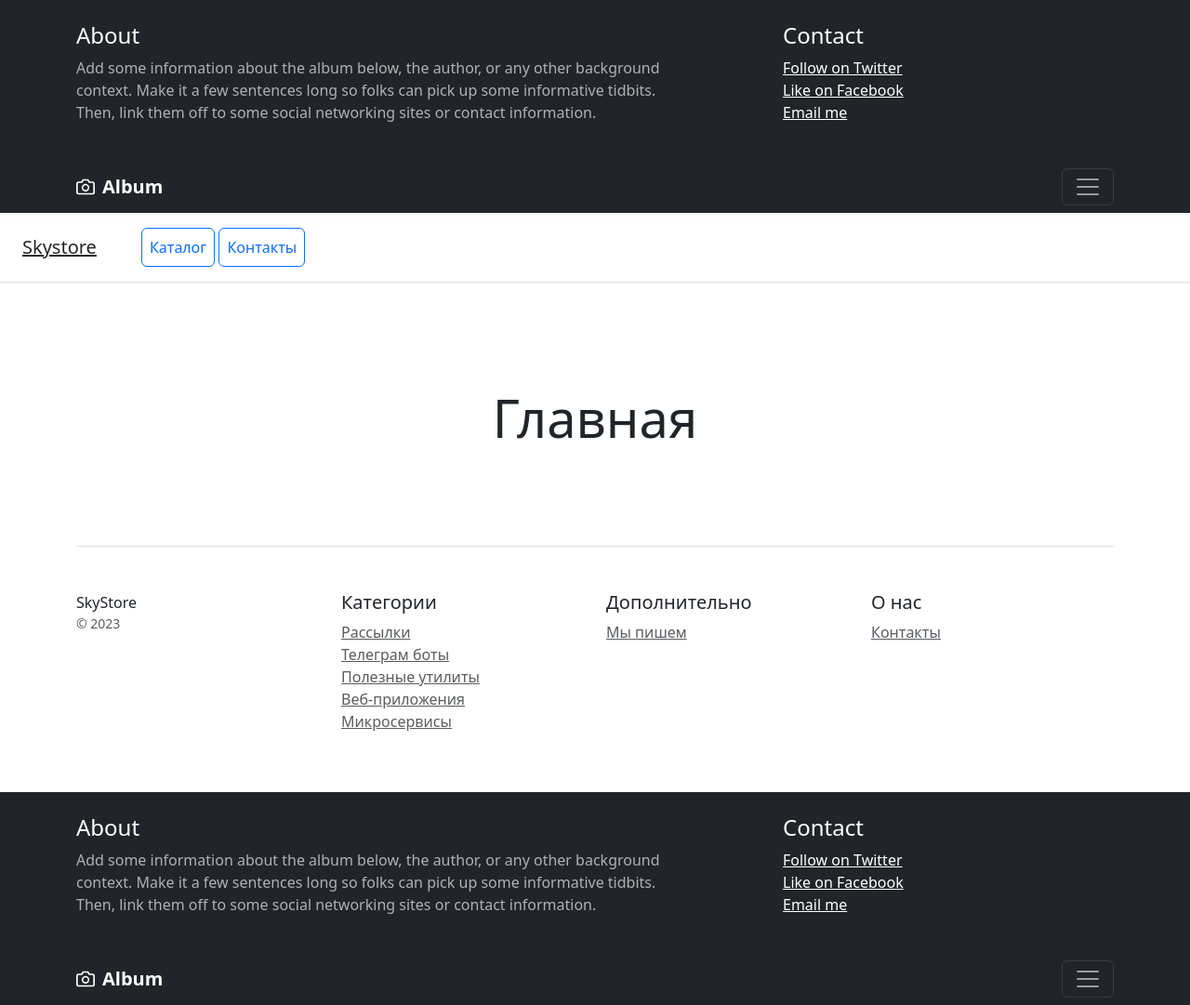
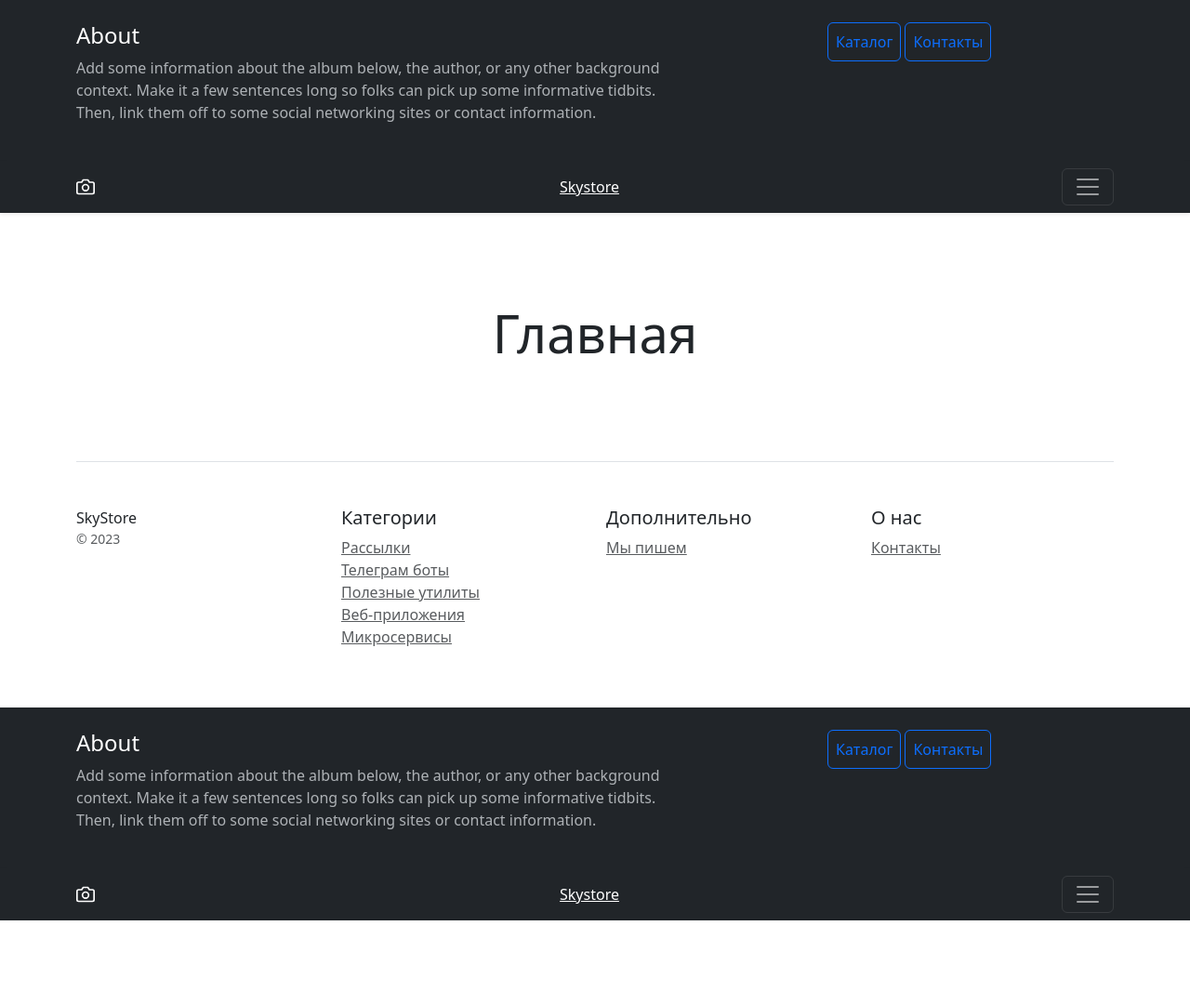
Before and after one commit to MasterXK/Module-6, a Django app: page / in a window 1280 px wide, after a click that opens the changed part. Shown: the whole page at 93% size. After the commit the page ends 990 px from the top, so only its background shows below. Run offline with Django 5.2, Linux system fonts and the light colour scheme.

Commit message:
Delete one of menus

```diff
--- a/catalog/templates/catalog/base.html
+++ b/catalog/templates/catalog/base.html
@@ -8,13 +8,7 @@
 </head>
 <body>
 {% include 'catalog/includes/menu.html' %}
-<div class="d-flex flex-column flex-md-row align-items-center p-3 px-md-4 mb-3 bg-white border-bottom box-shadow">
-    <a class="h5 my-0 mr-md-auto font-weight-normal" href="/">Skystore</a>
-    <nav class="ms-5">
-        <a class="p-2 btn btn-outline-primary" href="/products/">Каталог</a>
-        <a class="p-2 btn btn-outline-primary" href="/contacts/">Контакты</a>
-    </nav>
-</div>
+
 
 <div class="pricing-header px-3 py-3 pt-md-5 pb-md-4 mx-auto text-center">
     {% block head %}
--- a/catalog/templates/catalog/includes/menu.html
+++ b/catalog/templates/catalog/includes/menu.html
@@ -20,26 +20,32 @@
             <div class="row">
                 <div class="col-sm-8 col-md-7 py-4">
                     <h4>About</h4>
-          <p class="text-body-secondary">Add some information about the album below, the author, or any other background context. Make it a few sentences long so folks can pick up some informative tidbits. Then, link them off to some social networking sites or contact information.</p>
+                    <p class="text-body-secondary">Add some information about the album below, the author, or any other
+                        background context. Make it a few sentences long so folks can pick up some informative tidbits.
+                        Then, link them off to some social networking sites or contact information.</p>
                 </div>
                 <div class="col-sm-4 offset-md-1 py-4">
-          <h4>Contact</h4>
-          <ul class="list-unstyled">
-            <li><a href="#" class="text-white">Follow on Twitter</a></li>
-            <li><a href="#" class="text-white">Like on Facebook</a></li>
-            <li><a href="#" class="text-white">Email me</a></li>
-          </ul>
+                    <nav class="ms-5">
+                        <a class="p-2 btn btn-outline-primary" href="/products/">Каталог</a>
+                        <a class="p-2 btn btn-outline-primary" href="/contacts/">Контакты</a>
+                    </nav>
                 </div>
             </div>
         </div>
     </div>
     <div class="navbar navbar-dark bg-dark shadow-sm">
         <div class="container">
-      <a href="#" class="navbar-brand d-flex align-items-center">
-        <svg xmlns="http://www.w3.org/2000/svg" width="20" height="20" fill="none" stroke="currentColor" stroke-linecap="round" stroke-linejoin="round" stroke-width="2" aria-hidden="true" class="me-2" viewBox="0 0 24 24"><path d="M23 19a2 2 0 0 1-2 2H3a2 2 0 0 1-2-2V8a2 2 0 0 1 2-2h4l2-3h6l2 3h4a2 2 0 0 1 2 2z"/><circle cx="12" cy="13" r="4"/></svg>
-        <strong>Album</strong>
+            <a href='/' class="navbar-brand d-flex align-items-center">
+                <svg xmlns="http://www.w3.org/2000/svg" width="20" height="20" fill="none" stroke="currentColor"
+                     stroke-linecap="round" stroke-linejoin="round" stroke-width="2" aria-hidden="true" class="me-2"
+                     viewBox="0 0 24 24">
+                    <path d="M23 19a2 2 0 0 1-2 2H3a2 2 0 0 1-2-2V8a2 2 0 0 1 2-2h4l2-3h6l2 3h4a2 2 0 0 1 2 2z"/>
+                    <circle cx="12" cy="13" r="4"/>
+                </svg>
+                <a class="text-white my-0 mr-md-auto font-weight-normal " href="/">Skystore</a>
             </a>
-      <button class="navbar-toggler" type="button" data-bs-toggle="collapse" data-bs-target="#navbarHeader" aria-controls="navbarHeader" aria-expanded="false" aria-label="Toggle navigation">
+            <button class="navbar-toggler" type="button" data-bs-toggle="collapse" data-bs-target="#navbarHeader"
+                    aria-controls="navbarHeader" aria-expanded="false" aria-label="Toggle navigation">
                 <span class="navbar-toggler-icon"></span>
             </button>
         </div>
```
Lines whose indentation alone changed are shown as unchanged.
